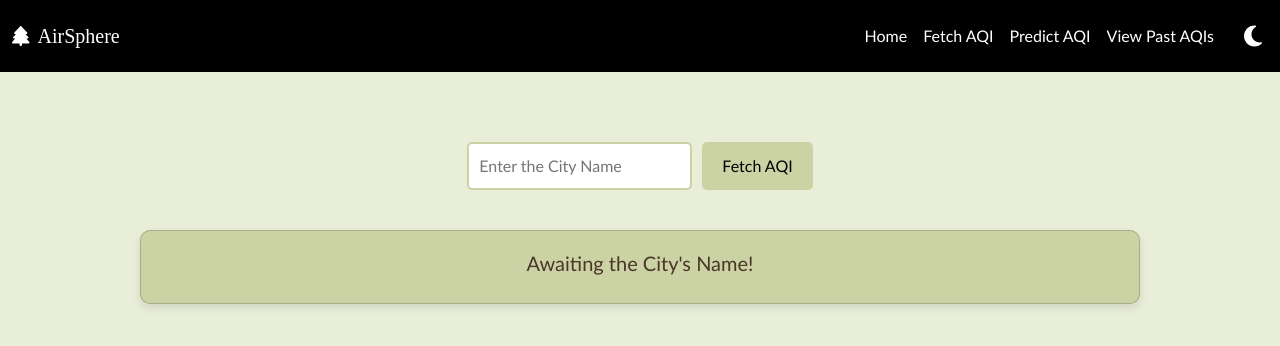
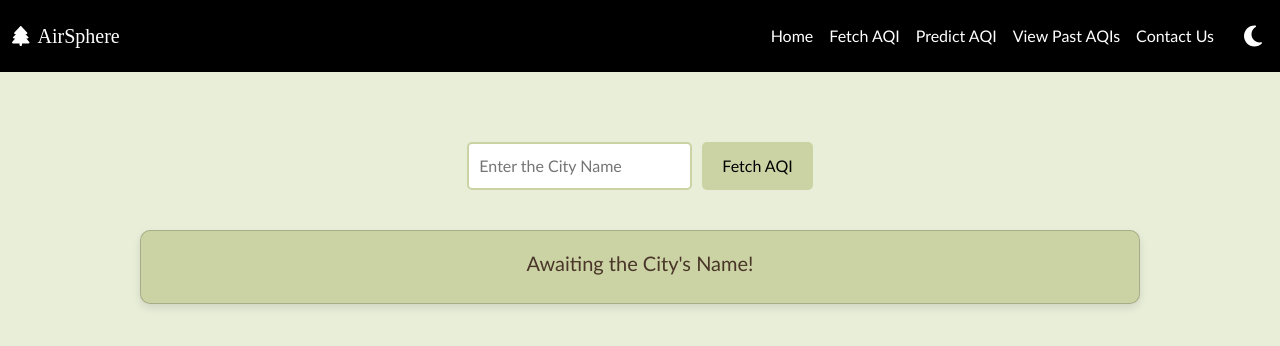
Before and after one commit to purnaa-l/AirVana-Frontend-Flask-and-GenAI, a React (Vite) app: page /fetch-aqi in a window 1280 px wide. Shown: the top 346 px of the page. Built offline with nearby package versions, Linux system fonts and the light colour scheme; a web font is replaced by a local one.

Commit message:
feat: Contact Us enhancements.

```diff
--- a/src/components/ContactForm.css
+++ b/src/components/ContactForm.css
@@ -27,7 +27,7 @@
   top: 0;
   left: 0;
   width: 200%;
-  height: 100%;
+  height: 200%;
   background: url('images/clouds.png') repeat-x;
   background-position: center; /* Center the image */
   height: 100vh; /* Set height to 100% of the viewport height */
@@ -40,15 +40,6 @@
   z-index: -1;
   opacity: 0.7;
 }
-
-/* @keyframes moveClouds {
-  from {
-    transform: translateX(0);
-  }
-  to {
-    transform: translateX(-100%);
-  }
-} */
 
 @keyframes moveClouds {
   from {
--- a/src/components/ContactForm.jsx
+++ b/src/components/ContactForm.jsx
@@ -66,6 +66,8 @@ const ContactForm = () => {
     catch{
       console.log("Error submitting data");
       toast.error("Something went wrong. Try again.")
+      setFormData({ name: "", email: "", mobileNumber: "", query: "" });
+
     }
   }
     else {
--- a/src/components/Navbar.tsx
+++ b/src/components/Navbar.tsx
@@ -41,6 +41,9 @@ function Navbar({ theme, toggleTheme }) {
             <li className="nav-item">
               <Link to="/view-past-aqis" className="nav-link" style={{ color: '#fff' }}>View Past AQIs</Link>
             </li>
+            <li className="nav-item">
+              <Link to="/contact-form" className="nav-link" style={{ color: '#fff' }}>Contact Us</Link>
+            </li>
           </ul>
           {/* Theme Toggle Button */}
           <button
```
Also changed, not shown: public/images/clouds.png.
